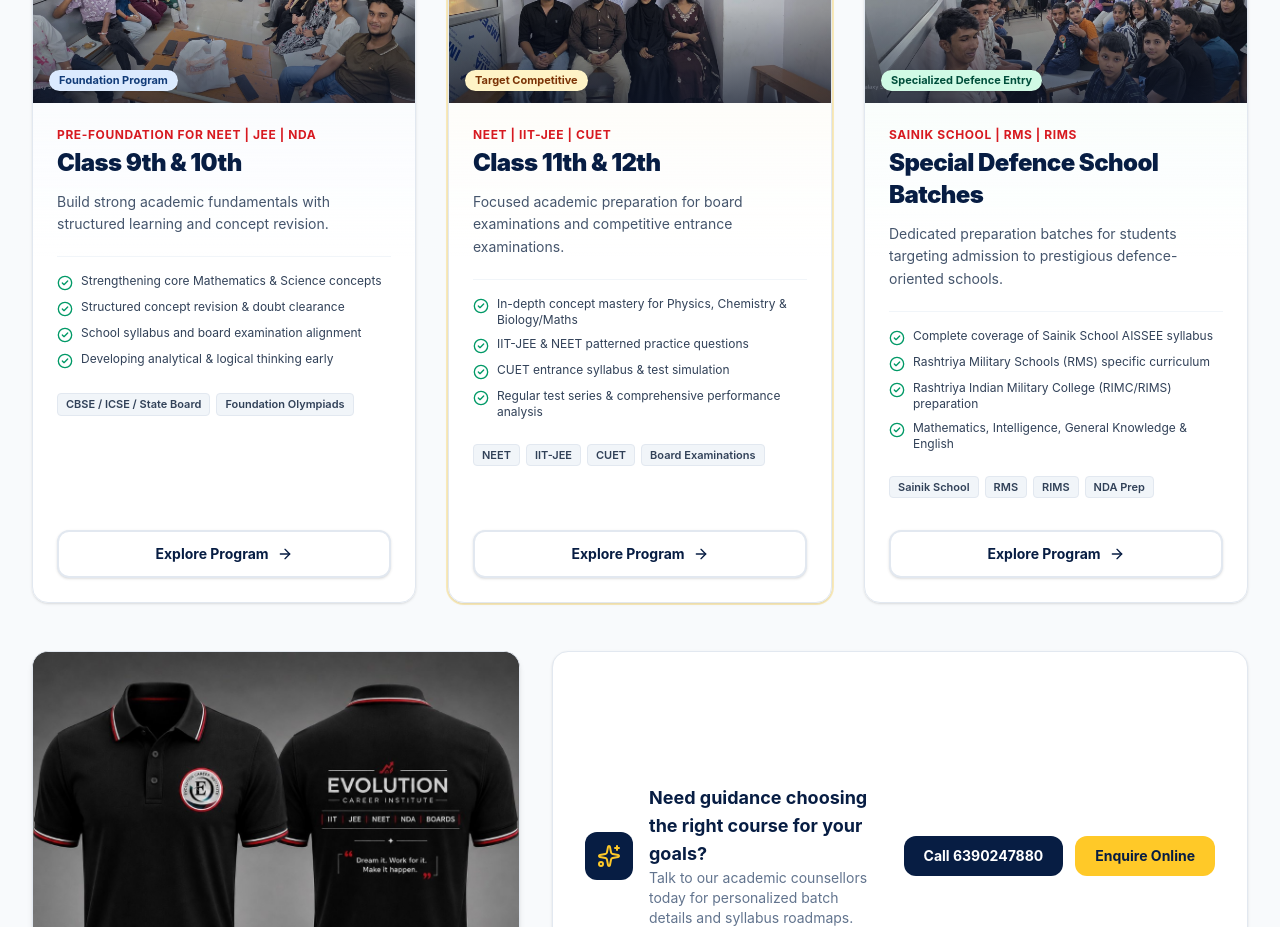
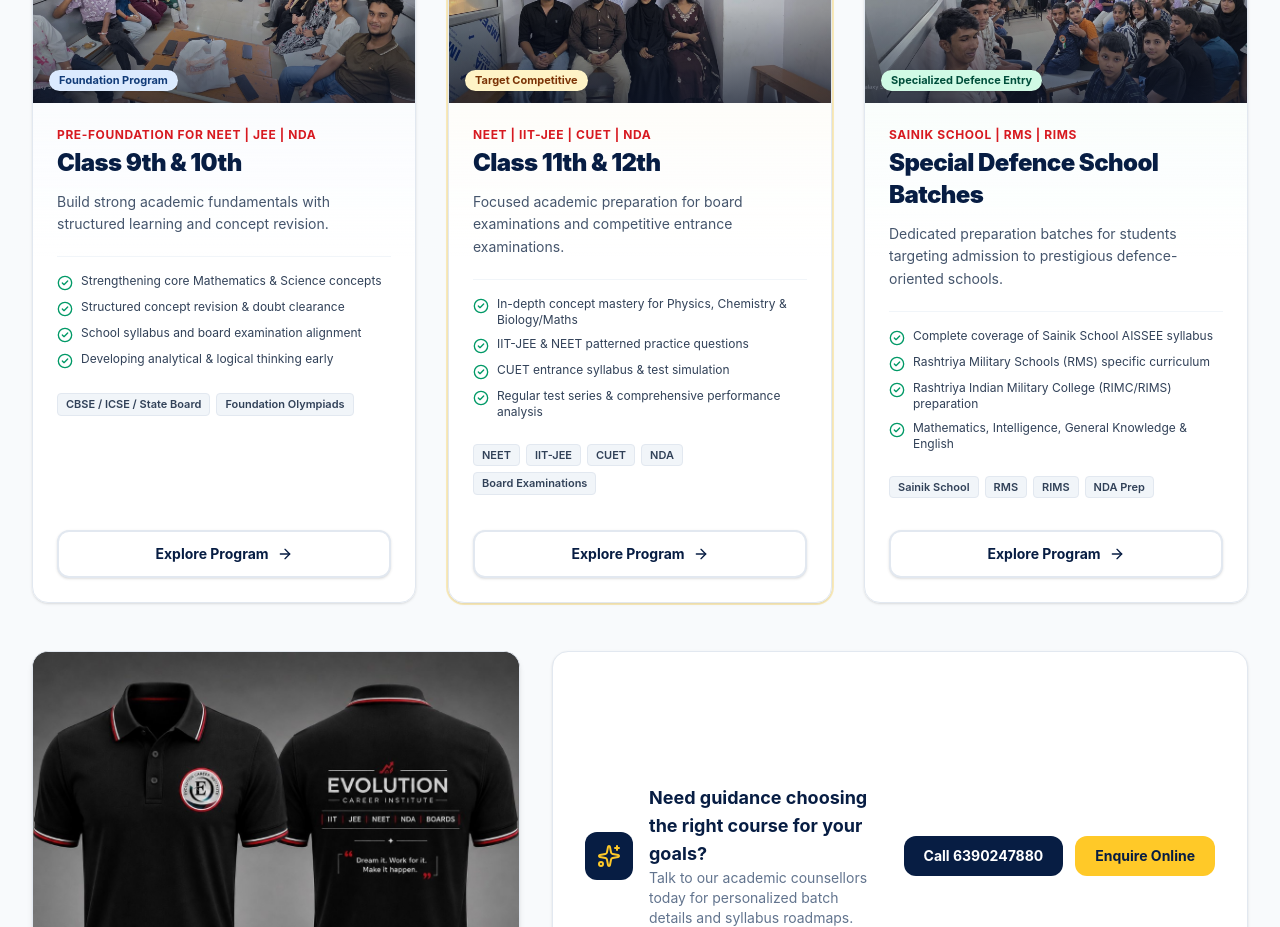
Before and after one commit to aaryavtechnologies-tech/EVOLUTION-CAREER-INSTITUTE, a Next.js app: page / in a window 1280 px wide. Shown: the part 4460-5387 px from the top of the page. Built offline with nearby package versions, Linux system fonts and the light colour scheme.

Commit message:
fix(courses): update Class 11th & 12th subtitle to NEET | IIT-JEE | CUET | NDA

```diff
--- a/components/Courses.tsx
+++ b/components/Courses.tsx
@@ -38,7 +38,7 @@ export default function Courses({ onSelectCourse }: CoursesProps) {
       badgeColor: "bg-amber-100 text-amber-900",
       featured: true,
       title: "Class 11th & 12th",
-      subtitle: "NEET | IIT-JEE | CUET",
+      subtitle: "NEET | IIT-JEE | CUET | NDA",
       description:
         "Focused academic preparation for board examinations and competitive entrance examinations.",
       curriculum: [
@@ -47,7 +47,7 @@ export default function Courses({ onSelectCourse }: CoursesProps) {
         "CUET entrance syllabus & test simulation",
         "Regular test series & comprehensive performance analysis",
       ],
-      examBadges: ["NEET", "IIT-JEE", "CUET", "Board Examinations"],
+      examBadges: ["NEET", "IIT-JEE", "CUET", "NDA", "Board Examinations"],
       icon: Target,
       iconBg: "bg-[#D71920]",
       accentBorder: "border-[#FFC928] ring-2 ring-[#FFC928]/30",
```
